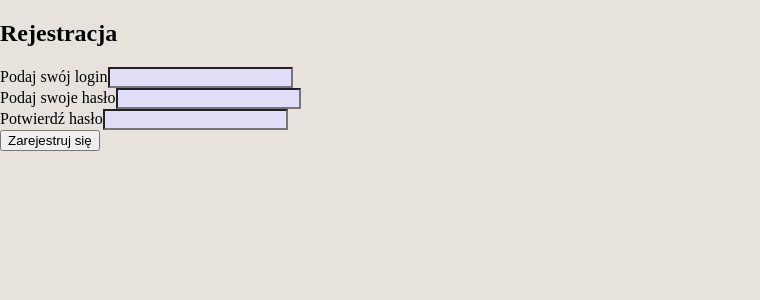
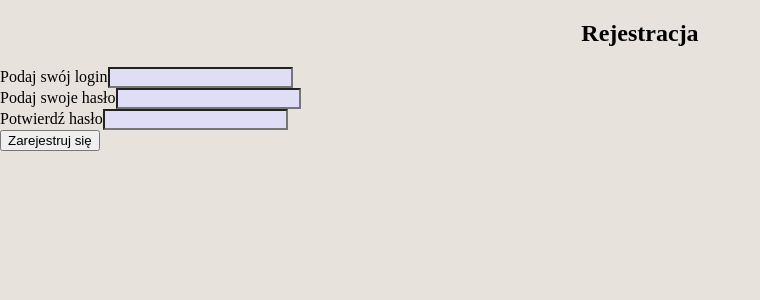
Before and after one commit to RadekPalka/react-i-am-sober, a React (Vite) app: page /registration-page in a window 1280 px wide. Shown: the top 300 px of the page, without its empty margins (0-760 px from the left). Built offline with nearby package versions, Linux system fonts and the light colour scheme.

Commit message:
style: use StyledH1 in RegistrationForm for consistent text alignment

```diff
--- a/src/pages/RegistrationForm.tsx
+++ b/src/pages/RegistrationForm.tsx
@@ -2,6 +2,7 @@ import { FormEvent, useState } from 'react';
 import { useNavigate } from 'react-router-dom';
 import styled from 'styled-components';
 import { AuthInput } from '../components';
+import { StyledH1 } from '../components/StyledH1';
 export const RegistrationForm: React.FC = () => {
 	const [login, setLogin] = useState('');
 	const [password, setPassword] = useState('');
@@ -52,7 +53,7 @@ export const RegistrationForm: React.FC = () => {
 	};
 	return (
 		<StyledSection>
-			<h1>Rejestracja</h1>
+			<StyledH1>Rejestracja</StyledH1>
 			<form onSubmit={handleForm}>
 				<AuthInput
 					value={login}
```
